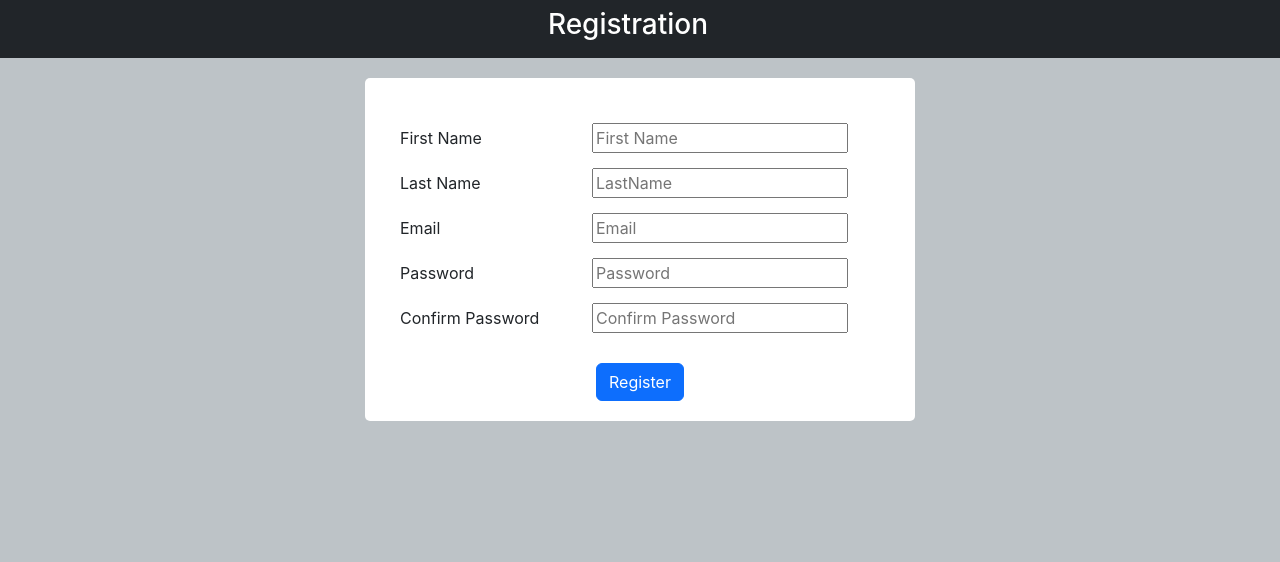
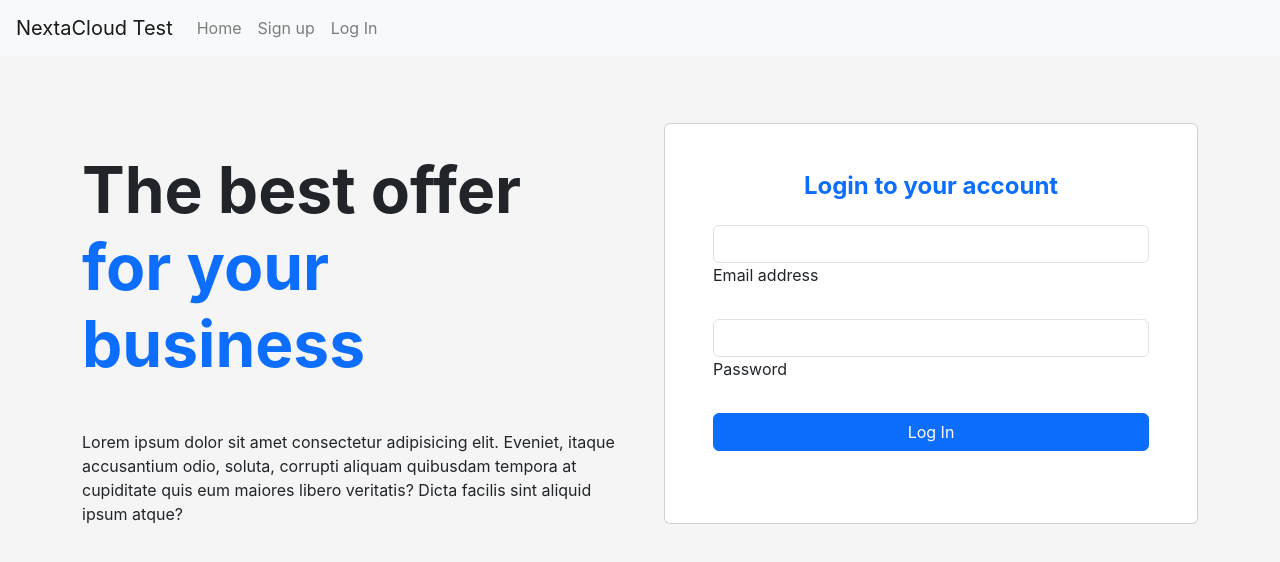
Before and after one commit to syahmizafran/test, a React (Create React App) app: page /signin in a window 1280 px wide. Shown: the top 562 px of the page. Built offline with nearby package versions, Linux system fonts and the light colour scheme.

Commit message:
new commit new template

```diff
--- a/package.json
+++ b/package.json
@@ -12,6 +12,7 @@
     "react": "^18.2.0",
     "react-bootstrap": "^2.8.0",
     "react-dom": "^18.2.0",
+    "react-router-dom": "^6.15.0",
     "react-scripts": "5.0.1",
     "web-vitals": "^2.1.4"
   },
--- a/src/App.js
+++ b/src/App.js
@@ -1,17 +1,35 @@
 
 import './App.css';
 import './components/style.css';
-import Header from './components/header';
-import RegistrationForm from './components/registrationForm';
+import Home from './pages/home';
+import LogIn from './pages/signIn';
+import Header from './pages/header';
+import SignUp from './pages/registrationForm';
+import {
+  BrowserRouter as Router,
+  Routes,
+  Route,
+} from "react-router-dom";
 
 function App() {
   return (
-    <div className="App">
-    <Header/>
-    <RegistrationForm/>
+    <>
 
-    </div>
+      <Router >
+      <Routes>
+        <Route path="/" element={<Header />}>
+          <Route index element={<Home />} />
+          <Route path="signin" element={<LogIn />} />
+          <Route path="signup" element={<SignUp />} />
+          <Route path="*" element={<Home />} />
+        </Route>
+      </Routes>
+
+      </Router>
+    </>
+
   );
 }
 
+
 export default App;
--- a/src/components/header.js
+++ /dev/null
@@ -1,11 +0,0 @@
-import React from 'react';
-function Header() {
-    return(
-        <nav class="bg-dark navbar-dark navbar">
-            <div className="row col-12 d-flex justify-content-center text-white">
-                <h3>Registration</h3>
-            </div>
-        </nav>
-    )
-}
-export default Header;
--- a/src/components/registrationForm.js
+++ /dev/null
@@ -1,64 +0,0 @@
-import React, {useState} from 'react';
-
-function RegistrationForm() {
-    const [firstName, setFirstName] = useState(null);
-    const [lastName, setLastName] = useState(null);
-    const [email, setEmail] = useState(null);
-    const [password,setPassword] = useState(null);
-    const [confirmPassword,setConfirmPassword] = useState(null);
-
-    const handleInputChange = (e) => {
-        const {id , value} = e.target;
-        if(id === "firstName"){
-            setFirstName(value);
-        }
-        if(id === "lastName"){
-            setLastName(value);
-        }
-        if(id === "email"){
-            setEmail(value);
-        }
-        if(id === "password"){
-            setPassword(value);
-        }
-        if(id === "confirmPassword"){
-            setConfirmPassword(value);
-        }
-
-    }
-
-    const handleSubmit  = () => {
-        console.log(firstName,lastName,email,password,confirmPassword);
-    }
-
-    return(
-      <div className="form">
-            <div className="form-body">
-                <div className="username">
-                    <label className="form__label" for="firstName">First Name </label>
-                    <input className="form__input" type="text" value={firstName} onChange = {(e) => handleInputChange(e)} id="firstName" placeholder="First Name"/>
-                </div>
-                <div className="lastname">
-                    <label className="form__label" for="lastName">Last Name </label>
-                    <input  type="text" name="" id="lastName" value={lastName}  className="form__input" onChange = {(e) => handleInputChange(e)} placeholder="LastName"/>
-                </div>
-                <div className="email">
-                    <label className="form__label" for="email">Email </label>
-                    <input  type="email" id="email" className="form__input" value={email} onChange = {(e) => handleInputChange(e)} placeholder="Email"/>
-                </div>
-                <div className="password">
-                    <label className="form__label" for="password">Password </label>
-                    <input className="form__input" type="password"  id="password" value={password} onChange = {(e) => handleInputChange(e)} placeholder="Password"/>
-                </div>
-                <div className="confirm-password">
-                    <label className="form__label" for="confirmPassword">Confirm Password </label>
-                    <input className="form__input" type="password" id="confirmPassword" value={confirmPassword} onChange = {(e) => handleInputChange(e)} placeholder="Confirm Password"/>
-                </div>
-            </div>
-          <div class="footer">
-              <button type="button" className="btn btn-primary" onClick={()=>handleSubmit()} >Register</button>
-          </div>
-      </div>
-    )
-}
-export default RegistrationForm;
--- a/src/components/style.css
+++ b/src/components/style.css
@@ -1,5 +1,5 @@
 body{
-    background: #bdc3c7;
+    background: #f5f5f5;
 
 }
 
--- a/src/index.js
+++ b/src/index.js
@@ -10,7 +10,8 @@ const root = ReactDOM.createRoot(document.getElementById('root'));
 root.render(
   <React.StrictMode>
     <App />
-  </React.StrictMode>
+  </React.StrictMode>,
+
 );
 
 // If you want to start measuring performance in your app, pass a function
--- /dev/null
+++ b/src/pages/header.js
@@ -0,0 +1,33 @@
+import React from 'react';
+import { Outlet, Link } from "react-router-dom";
+
+const Header = () => {
+  return (
+    <>
+      <nav className="navbar navbar-expand-lg navbar-light bg-light  px-3 ">
+      <Link className="navbar-brand" to="/">NextaCloud Test</Link>
+        < button className="navbar-toggler" type="button" data-toggle="collapse" data-target="#navbarNav" aria-controls="navbarNav" aria-expanded="false" aria-label="Toggle navigation">
+            <span className="navbar-toggler-icon"></span>
+        </button>
+        <div className = "collapse navbar-collapse" id="navbarNav">
+            <ul className="navbar-nav">
+            <li className="nav-item">
+                <Link className="nav-link" to="/">Home</Link>
+            </li>
+            <li className="nav-item">
+                <Link className="nav-link" to="/signup">Sign up</Link>
+            </li>
+            <li className="nav-item">
+                <Link className="nav-link" to="/signin">Log In</Link>
+            </li>
+        </ul>
+        </div>
+      </nav>
+
+
+      <Outlet />
+    </>
+  )
+};
+
+export default Header;
--- /dev/null
+++ b/src/pages/home.js
@@ -0,0 +1,13 @@
+
+import React from "react";
+
+const Home = () => {
+  return (
+    <div className="container-fluid">
+      <h1 className="text-center">Home</h1>
+    </div>
+
+  );
+};
+
+export default Home;
--- /dev/null
+++ b/src/pages/registrationForm.js
@@ -0,0 +1,75 @@
+
+import React from "react";
+
+const RegistrationForm = () => {
+  return (
+    <section className="">
+
+      <div className="px-4 py-5 px-md-5 text-center text-lg-start">
+        <div className="container">
+          <div className="row gx-lg-5 align-items-center">
+            <div className="col-lg-6 mb-5 mb-lg-0">
+              <h1 className="my-5 display-3 fw-bold ls-tight">
+                The best offer <br />
+                <span className="text-primary">for your business</span>
+              </h1>
+              <p >
+                Lorem ipsum dolor sit amet consectetur adipisicing elit.
+                Eveniet, itaque accusantium odio, soluta, corrupti aliquam
+                quibusdam tempora at cupiditate quis eum maiores libero
+                veritatis? Dicta facilis sint aliquid ipsum atque?
+              </p>
+            </div>
+
+            <div className="col-lg-6 mb-5 mb-lg-0">
+              <div className="card">
+                <div className="card-body py-5 px-md-5">
+                <h4 className="text-primary fw-bold text-center mb-4">Sign up to the website</h4>
+                  <form>
+                    <div className="row">
+                      <div className="col-md-6 mb-4">
+                        <div className="form-outline">
+                          <input type="text" id="form3Example1" className="form-control" />
+                          <label className="form-label" for="form3Example1">First name</label>
+                        </div>
+                      </div>
+                      <div className="col-md-6 mb-4">
+                        <div className="form-outline">
+                          <input type="text" id="form3Example2" className="form-control" />
+                          <label className="form-label" for="form3Example2">Last name</label>
+                        </div>
+                      </div>
+                    </div>
+
+                    <div className="form-outline mb-4">
+                      <input type="email" id="form3Example3" className="form-control" />
+                      <label className="form-label" for="form3Example3">Email address</label>
+                    </div>
+
+
+                    <div className="form-outline mb-4">
+                      <input type="password" id="form3Example4" className="form-control" />
+                      <label className="form-label" for="form3Example4">Password</label>
+                    </div>
+
+
+
+                    <button type="submit" className="btn btn-primary btn-block mb-4">
+                      Sign up
+                    </button>
+
+
+
+                  </form>
+                </div>
+              </div>
+            </div>
+          </div>
+        </div>
+      </div>
+
+    </section>
+  );
+};
+
+export default RegistrationForm;
--- /dev/null
+++ b/src/pages/signIn.js
@@ -0,0 +1,64 @@
+import React from "react";
+
+const LogIn = () => {
+  return (
+
+
+    <section className="">
+
+      <div className="px-4 py-5 px-md-5 text-center text-lg-start">
+        <div className="container">
+          <div className="row gx-lg-5 align-items-center">
+            <div className="col-lg-6 mb-5 mb-lg-0">
+              <h1 className="my-5 display-3 fw-bold ls-tight">
+                The best offer <br />
+                <span className="text-primary">for your business</span>
+              </h1>
+              <p >
+                Lorem ipsum dolor sit amet consectetur adipisicing elit.
+                Eveniet, itaque accusantium odio, soluta, corrupti aliquam
+                quibusdam tempora at cupiditate quis eum maiores libero
+                veritatis? Dicta facilis sint aliquid ipsum atque?
+              </p>
+            </div>
+
+            <div className="col-lg-6 mb-5 mb-lg-0">
+              <div className="card">
+
+                <div className="card-body py-5 px-md-5">
+                <h4 className="text-primary fw-bold text-center mb-4">Login to your account</h4>
+                  <form>
+
+                    <div className="form-outline mb-4">
+                      <input type="email" id="form3Example3" className="form-control" />
+                      <label className="form-label" for="form3Example3">Email address</label>
+                    </div>
+
+
+                    <div className="form-outline mb-4">
+                      <input type="password" id="form3Example4" className="form-control" />
+                      <label className="form-label" for="form3Example4">Password</label>
+                    </div>
+
+
+
+                    <button type="submit" className="btn btn-primary btn-block mb-4">
+                      Log In
+                    </button>
+
+
+
+                  </form>
+                </div>
+              </div>
+            </div>
+          </div>
+        </div>
+      </div>
+
+    </section>
+
+  );
+};
+
+export default LogIn;
```
Also changed, not shown: src/firebase.js (+7 -0 lines), 1 other file (tests, documents, lock files or other folders).
